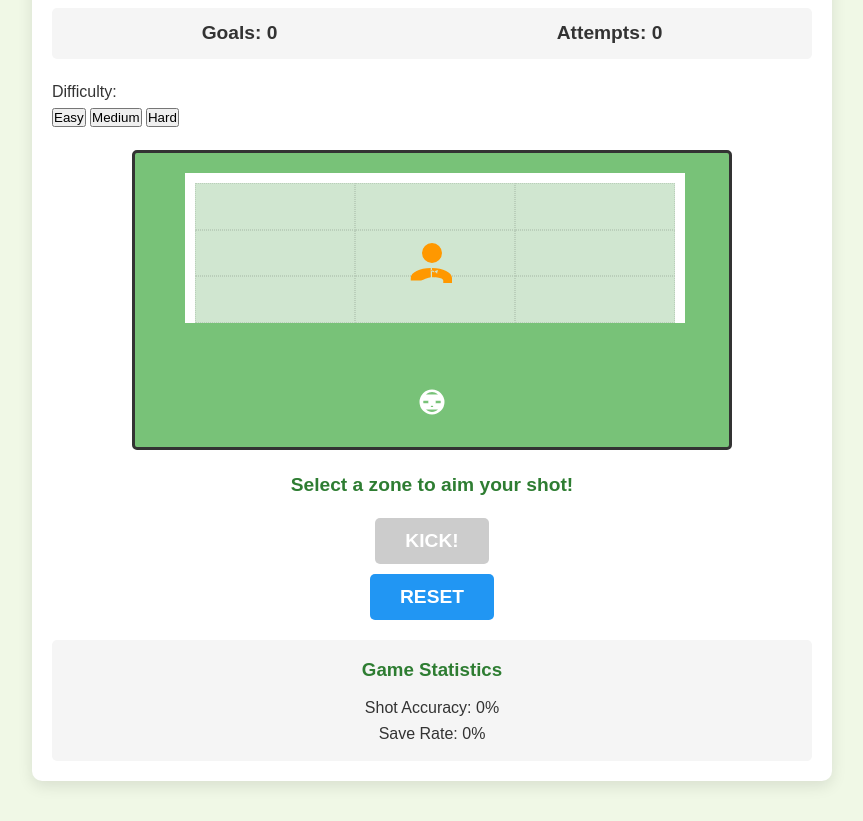
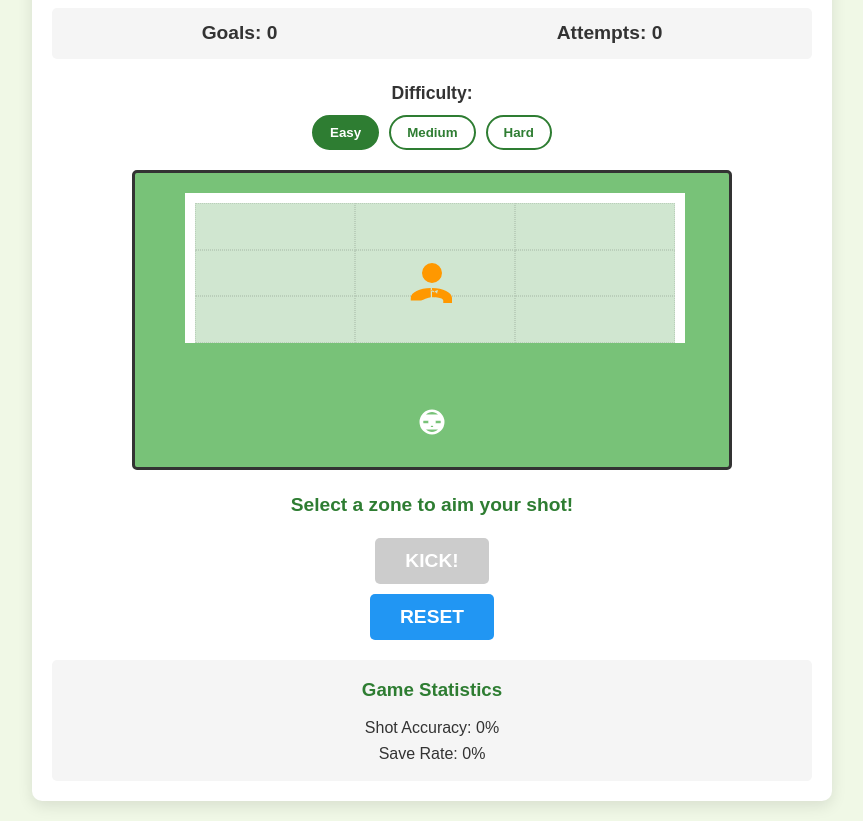
Before and after one commit to amirkabbara/penalty-kicker-game, a website: page index.html in a window 1280 px wide. Shown: the part 116-937 px from the top of the page, without its empty margins (208-1071 px from the left). Drawn offline with Linux system fonts and the light colour scheme.

Commit message:
Update style.css via editor

```diff
--- a/style.css
+++ b/style.css
@@ -38,6 +38,44 @@ h1 {
   border-radius: 5px;
   font-size: 1.2rem;
   font-weight: bold;
+}
+
+/* Difficulty selector styles */
+#difficulty-selector {
+  margin: 15px 0;
+  text-align: center;
+}
+
+#difficulty-selector p {
+  font-weight: bold;
+  margin-bottom: 8px;
+  font-size: 1.1rem;
+}
+
+.difficulty-buttons {
+  display: flex;
+  justify-content: center;
+  gap: 10px;
+}
+
+.difficulty-btn {
+  padding: 8px 16px;
+  border: 2px solid #2e7d32;
+  background-color: white;
+  color: #2e7d32;
+  border-radius: 20px;
+  font-weight: bold;
+  cursor: pointer;
+  transition: all 0.2s;
+}
+
+.difficulty-btn:hover {
+  background-color: #e8f5e9;
+}
+
+.difficulty-btn.active {
+  background-color: #2e7d32;
+  color: white;
 }
 
 #game-container {
```
